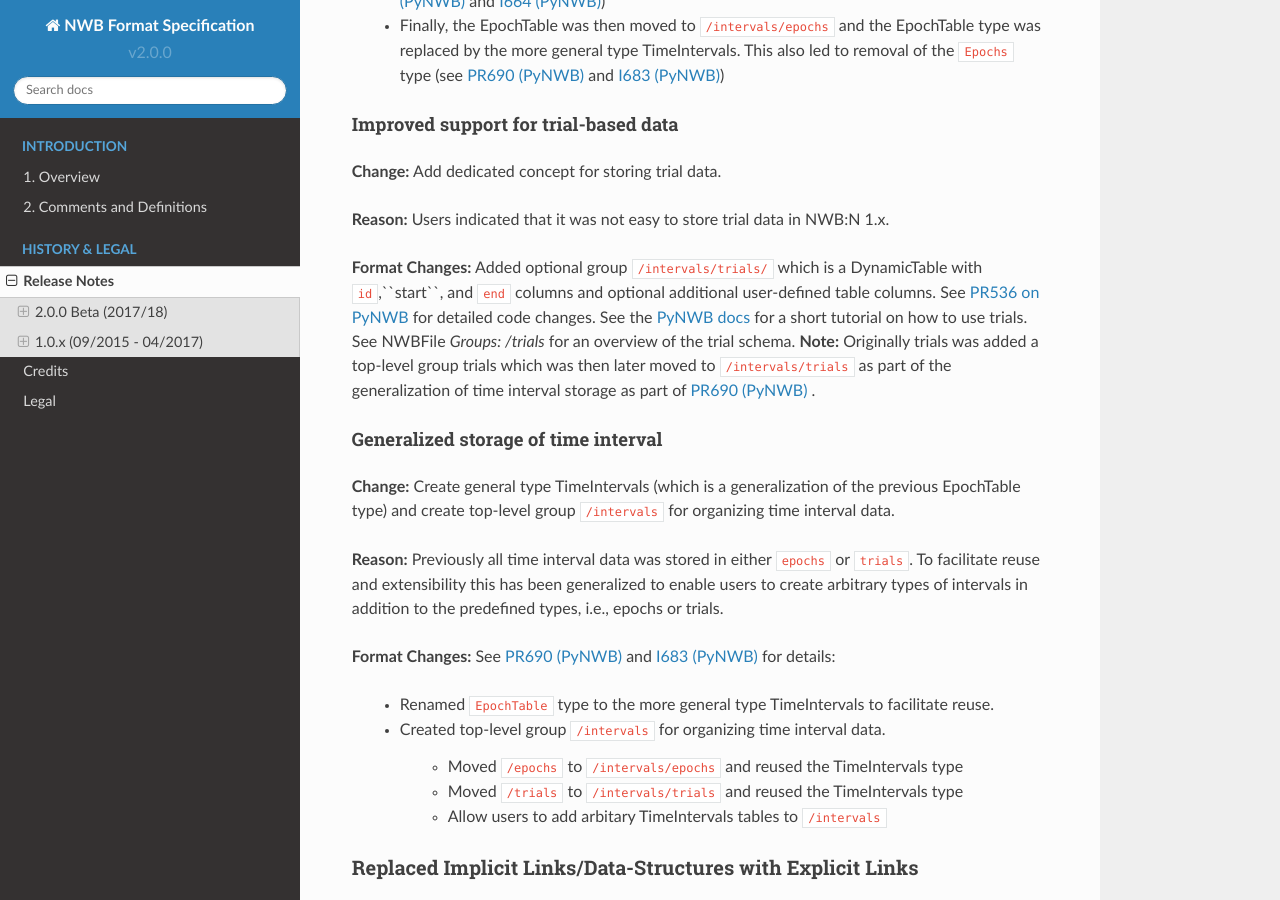
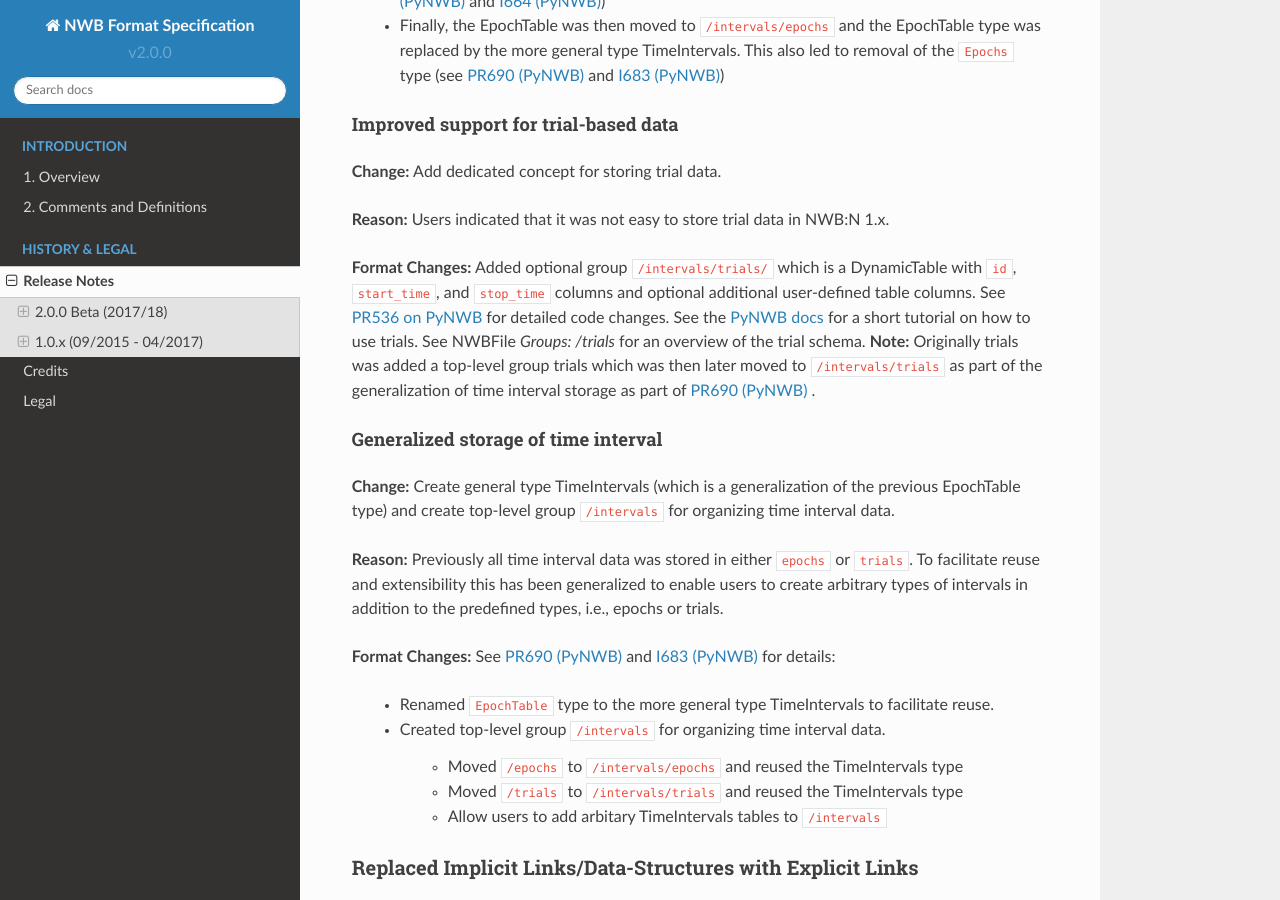
Before and after one commit to NeurodataWithoutBorders/nwb-schema, a Sphinx documentation site: the page built from docs/format/source/format_release_notes.rst, in a window 1280 px wide and 900 px high, scrolled down 9337 px. Built offline with Sphinx 7.4.7 and the Read the Docs theme 2.0.0, drawn with Linux system fonts in a browser that asks for light colours.

Commit message:
fix trials column names

```diff
--- a/docs/format/source/format_release_notes.rst
+++ b/docs/format/source/format_release_notes.rst
@@ -432,7 +432,7 @@ Improved support for trial-based data
 **Reason:** Users indicated that it was not easy to store trial data in NWB:N 1.x.
 
 **Format Changes:** Added optional group ``/intervals/trials/`` which is a :ref:`DynamicTable <sec-DynamicTable>`
-with ``id``,``start``, and ``end`` columns and optional additional user-defined table columns.
+with ``id``, ``start_time``, and ``stop_time`` columns and optional additional user-defined table columns.
 See `PR536 on PyNWB <https://github.com/NeurodataWithoutBorders/pynwb/pull/536/files>`_ for detailed code changes. See
 the `PyNWB docs <https://pynwb.readthedocs.io/en/latest/tutorials/general/file.html?highlight=Trial#trials>`__ for a
 short tutorial on how to use trials. See :ref:`NWBFile <sec-NWBFile>` *Groups: /trials* for an overview of the trial
```
